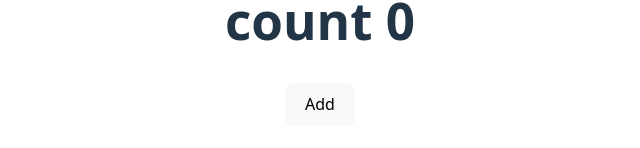
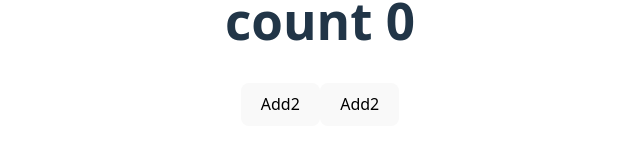
Before and after one commit to Rish809/weather-app, a React (Vite) app: page / in a window 1280 px wide. Shown: the part 358-506 px from the top of the page, without its empty margins (320-960 px from the left). Built offline with nearby package versions, Linux system fonts and the light colour scheme.

Commit message:
feature 4 added

```diff
--- a/src/App.jsx
+++ b/src/App.jsx
@@ -10,7 +10,12 @@ function App() {
     ()=>{
       setvalue(value + 1);
     }
-   } >Add</button>
+   } >Add2</button>
+   <button onClick={
+    ()=>{
+      setvalue(value + 1);
+    }
+   } >Add2</button>
    </>
   )
 }
```
